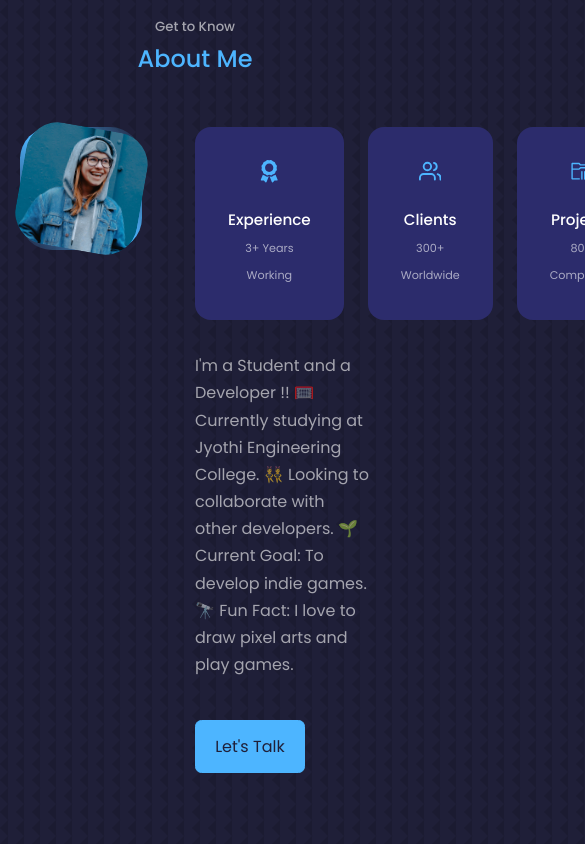
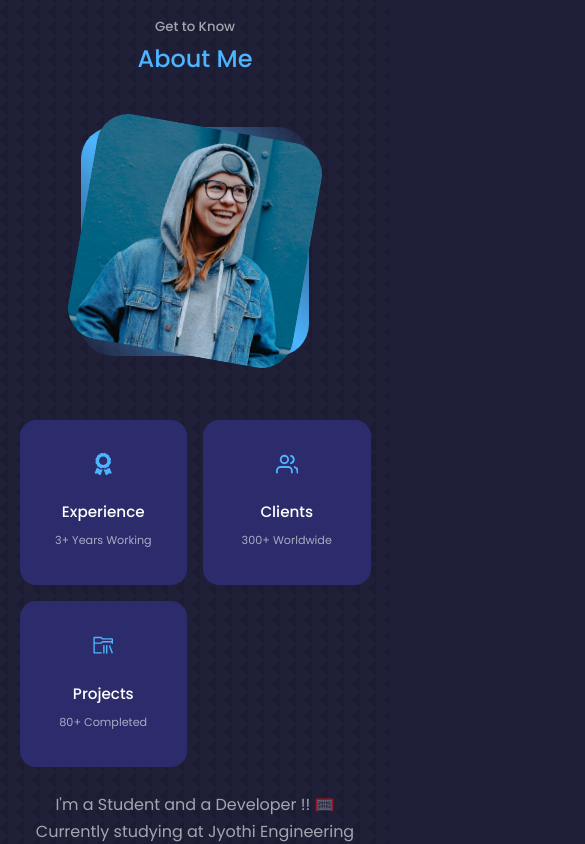
Before and after one commit to Asterdev-03/react-portfolio, a React (Create React App) app: page / in a window 390 px wide. Shown: the part 860-1704 px from the top of the page, 585 px wide, since content can reach past the window. Built offline with nearby package versions, Linux system fonts and the light colour scheme.

Commit message:
added about component responsive design

```diff
--- a/src/components/about/about.css
+++ b/src/components/about/about.css
@@ -64,3 +64,46 @@
     margin: 2rem 0 2.6rem;
     color: var(--color-light);
 }
+
+
+
+/*************** MEDIA QUERIES ( MEDIUM DEVICES )*********************/
+
+@media screen and (max-width: 1024px) {
+    .about__container {
+        grid-template-columns: 1fr;
+        gap: 0;
+    }
+
+    .about__me {
+        width: 50%;
+        margin: 2rem auto 4rem;
+    }
+
+    .about__content {
+        margin: 1rem 0 1.5rem;
+    }
+}
+
+
+/*************** MEDIA QUERIES ( SMALL DEVICES )*********************/
+
+@media screen and (max-width: 600px) {
+    .about__me {
+        width: 65%;
+        margin:0 auto 3rem;
+    }
+
+    .about__cards {
+        grid-template-columns: 1fr 1fr;
+        gap: 1rem;
+    }
+
+    .about__content {
+        text-align: center;
+    }
+
+    .about__content p{
+        margin: 1.5rem 0;
+    }
+}
```
